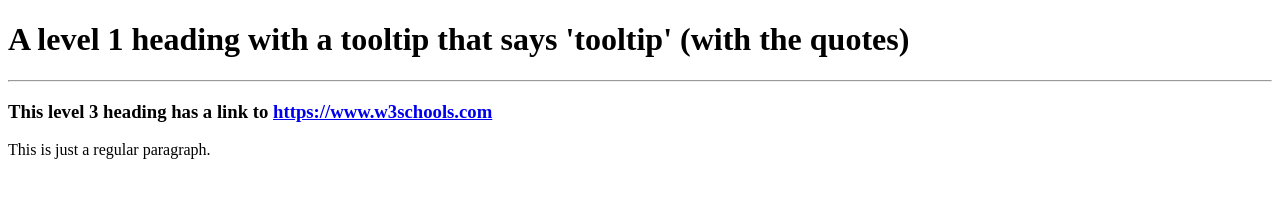
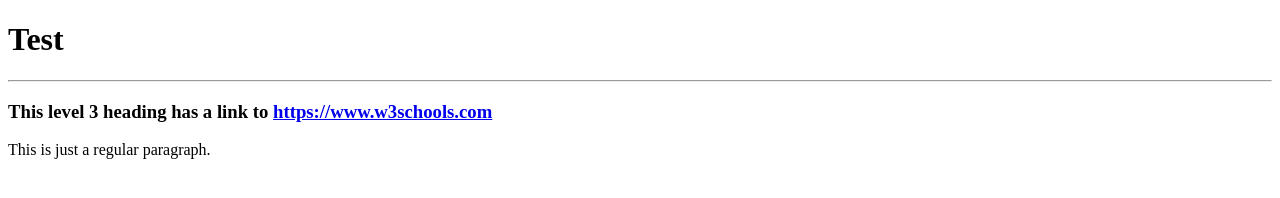
Before and after one commit to brandon-smart/resume, a plain HTML site: page index.html in a window 1280 px wide. Drawn offline with Linux system fonts and the light colour scheme.

Commit message:
Update index.html

```diff
--- a/index.html
+++ b/index.html
@@ -2,10 +2,10 @@
 <html lang="en">
 	<head>
 		<meta charset="utf-8" />
-		<title>This page definitely has a title</title>
+		<title>Brandon Smart - Bio</title>
 	</head>
 	<body>
-		<h1 title="'tooltip'">A level 1 heading with a tooltip that says 'tooltip' (with the quotes)</h1>
+		<h1 title="'tooltip'">Test</h1>
 		<hr>
 		<h3>This level 3 heading has a link to <a href="https://www.w3schools.com">https://www.w3schools.com</a></h3>
 		<p>This is just a regular paragraph.</p>
```
